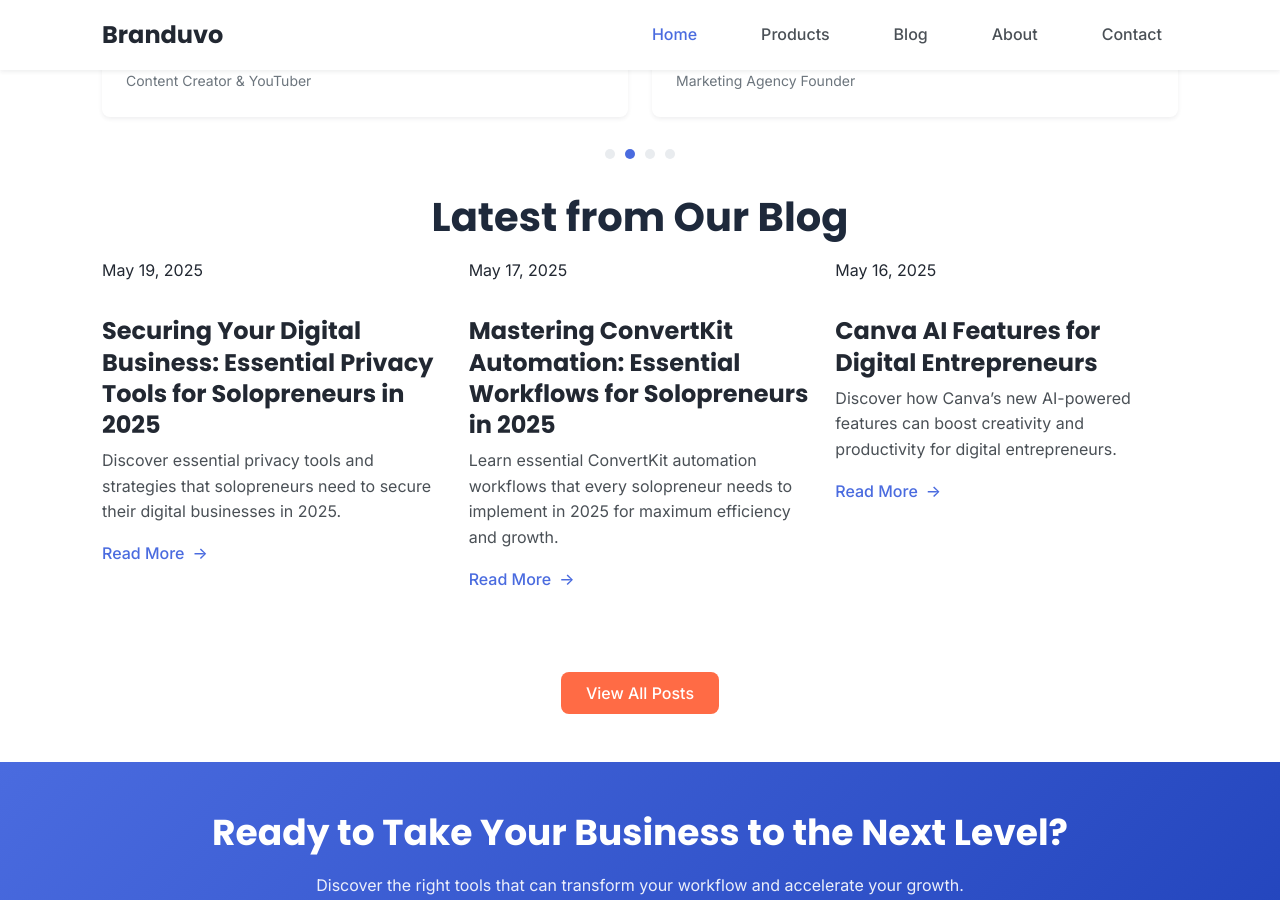
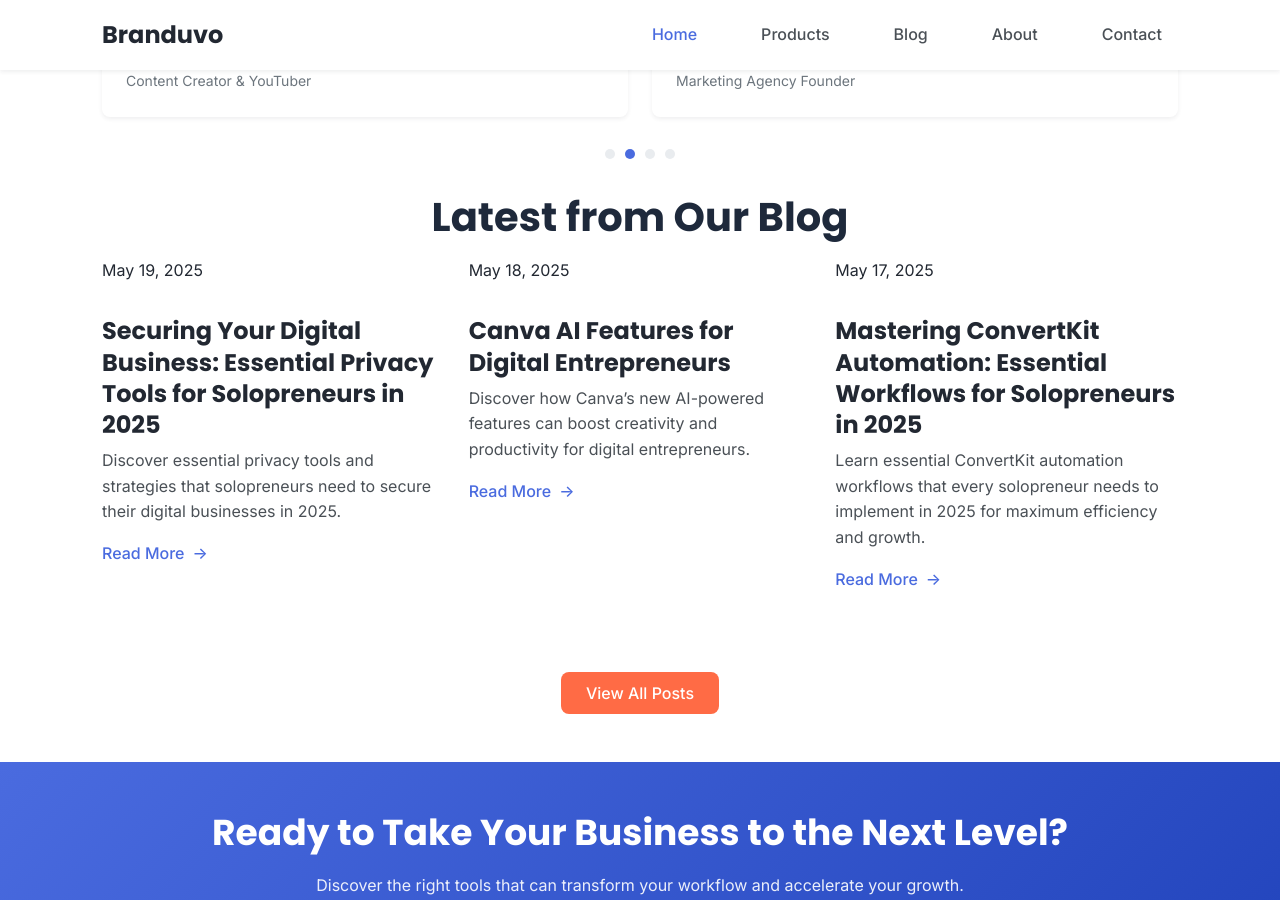
Before and after one commit to branduvo/branduvo.github.io, a Jekyll site: the page built from index.html, in a window 1280 px wide and 900 px high, scrolled down 2513 px. Built offline with Jekyll 4.4.1, drawn with Linux system fonts in a browser that asks for light colours.

Commit message:
Update 2025-05-18-canva-ai-features-digital-entrepreneurs.md

```diff
--- a/_posts/2025-05-18-canva-ai-features-digital-entrepreneurs.md
+++ b/_posts/2025-05-18-canva-ai-features-digital-entrepreneurs.md
@@ -1,7 +1,7 @@
 ---
 layout: post
 title: "Canva AI Features for Digital Entrepreneurs"
-date: 2025-05-16 23:00:00 +0000
+date: 2025-05-18 00:00:01 +0000
 categories: canva ai digital-entrepreneurs
 permalink: /canva-ai-features-digital-entrepreneurs.html
 excerpt: "Discover how Canva’s new AI-powered features can boost creativity and productivity for digital entrepreneurs."
```
